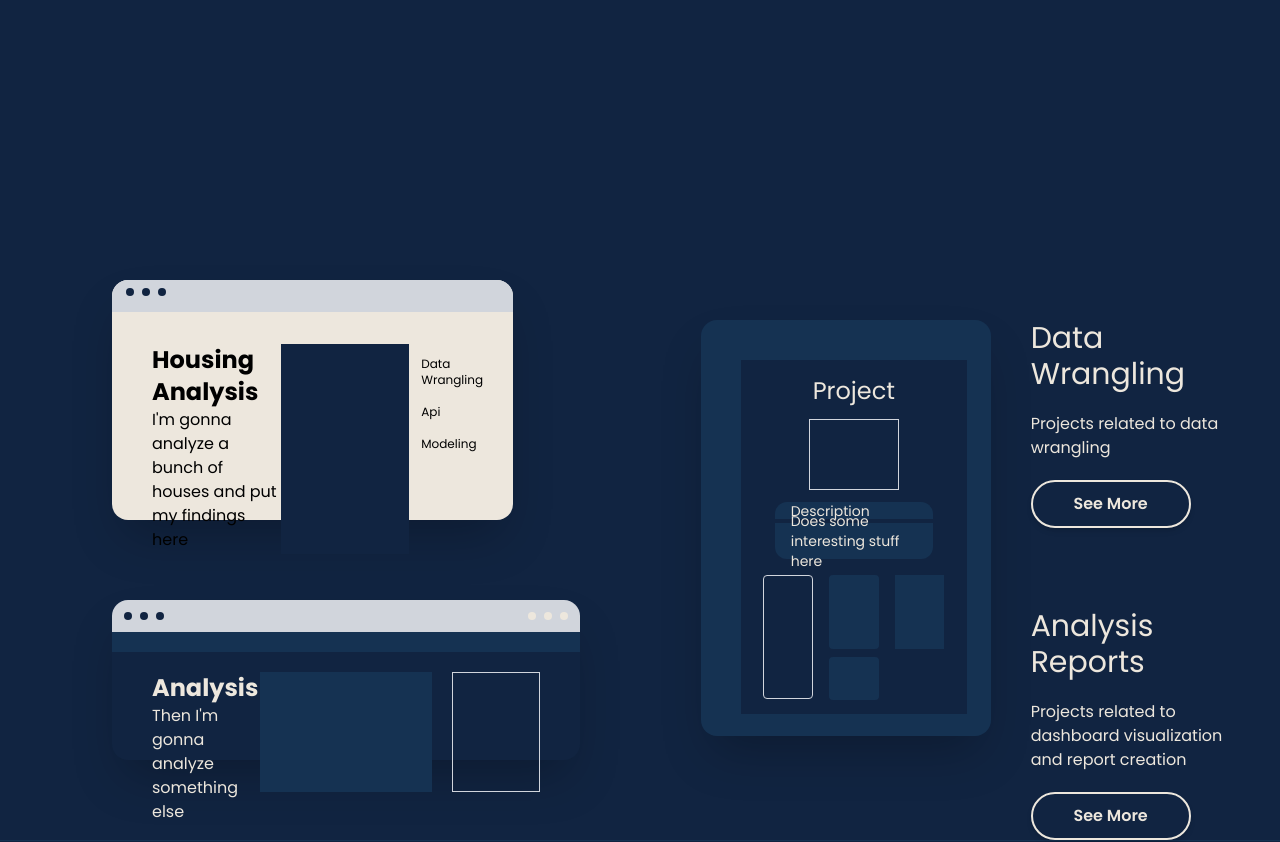
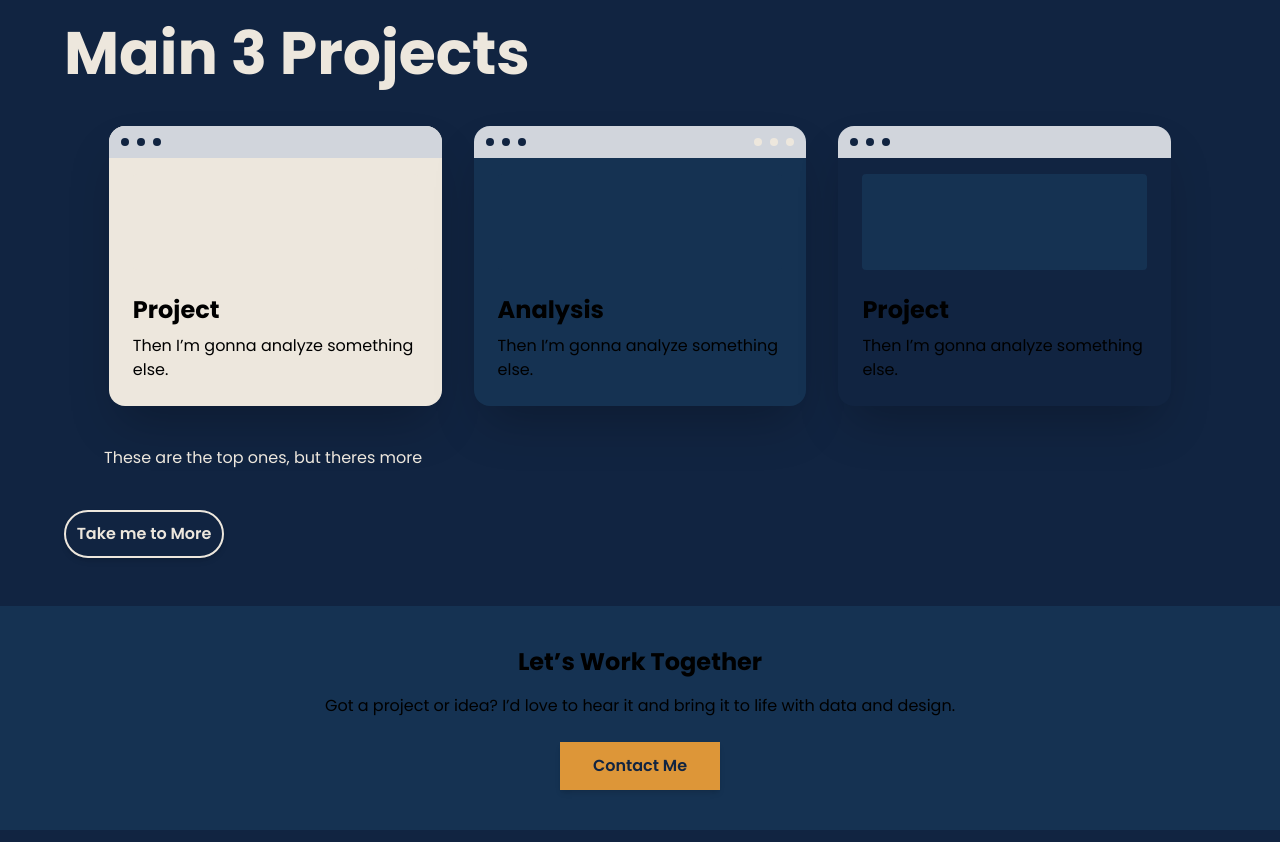
Before and after one commit to Rachalisda/personal-web, a Next.js app in the folder personal-web/: page / in a window 1280 px wide. Shown: the part 760-1602 px from the top of the page. Built offline with nearby package versions, Linux system fonts and the light colour scheme.

Commit message:
Homepage edits

```diff
--- a/personal-web/package.json
+++ b/personal-web/package.json
@@ -20,7 +20,7 @@
     "autoprefixer": "^10.4.21",
     "eslint": "^9",
     "eslint-config-next": "15.2.4",
-    "postcss": "^8.5.3",
-    "tailwindcss": "^4.0.17"
+    "postcss": "^8.5.4",
+    "tailwindcss": "^4.1.8"
   }
 }
--- a/personal-web/src/app/globals.css
+++ b/personal-web/src/app/globals.css
@@ -53,8 +53,9 @@ body {
 
 .container{
   width: 95%;
-  height: 80vh;
+
   margin: 0 auto;
+  padding:8;
   display: flex;
   align-items: flex-start;
   justify-content: left;
@@ -140,3 +141,22 @@ body {
 .fade-in.active {
   opacity: 1;
 }
+
+h1{
+  font-size: 3.75rem; /* Equivalent to Tailwind's text-6xl */
+  font-weight: bold;  /* Equivalent to font-bold */
+  color: var(--text-color); /* Assuming you've defined this custom property */
+  margin-bottom: 1.75rem; /* Approximation of Tailwind's mb-7 (28px) */
+  animation: fade-in 1s ease-in-out forwards;
+}/* Example fade-in animation */
+
+@keyframes fade-in {
+  from {
+    opacity: 0;
+    transform: translateY(20px);
+  }
+  to {
+    opacity: 1;
+    transform: translateY(0);
+  }
+}
--- a/personal-web/src/app/page.js
+++ b/personal-web/src/app/page.js
@@ -1,151 +1,110 @@
 import React from 'react';
 import Button from './styles/button';
-
-
+import Card from './styles/card';
 
 export default function Page() {
   return (
     <div className="page-style">
          <div className="bg-[var(--background)]">
-      <div className=" container">
-        <div className="text-left p-8 w-[500px] ">
-          <h1 className="fade-in active text-6xl font-bold text-[var(--text-color)] mb-7">
-           Love Data and Reports?
-          </h1>
-          <p className="text-lg text-[var(--text-color)] mb-25 relative">
+        {/* Container: sets up stacking for hero and content */}
+        <div className="container relative overflow-hidden md:overflow-visible mx-auto flex flex-col md:flex-row items-start min-h-[400px] md:min-h-auto">
+
+          {/* Main Content: above hero */}
+          <div className="relative z-10 p-8 w-full md:w-[5000px]">
+            <h1>Love Data and Reports?</h1>
+            <p className="text-lg text-[var(--text-color)] mb-6 relative">
               We have what you need. More content is coming soon.
-            {/* Underline element */}
-            <span className="absolute left-0 bottom-[-45px] w-[50%] h-[2px] bg-[var(--text-color)] opacity-50"></span>
+              <span className="absolute left-0 bottom-[-10px] w-[50%] h-[2px] bg-[var(--text-color)] opacity-50"></span>
             </p>
             <Button variant="primary">OK!</Button>
           </div>
 
-        {/* Hero Section */}
-        <div className="bg-[var(--foreground)]  h-[400px] mr-60 ml-20 p-10 rounded-lg shadow-lg flex-1 min-h-[300px]">
-          {/* Additional content goes here */}
-        </div>
-      </div>
-      </div>
-
-
-      {/* Next content */}
-      <div className='bg-[var(--background)]'>
-         <div className='bg-[var(--background)] container m-20'>
-
-          {/* project do-dads*/}
-          <div className='bg-[var(--background)] w-[55%] h-[100%] flex flex flex-col justify-center items-left'>
-              <div className='bg-[var(--text-color)] w-[60%] h-[45%] rounded-2xl m-20 shadow-2xl hover:shadow-2xl hover:scale-105 transition-all'>
-              <div className='bg-gray-300 h-8 rounded-t-2xl mb-4'>
-                <div className='flex space-x-2 ml-1.5'>
-                  <div className='w-2 h-2 rounded-full bg-[var(--background)] m-2'></div>
-                  <div className='w-2 h-2 rounded-full bg-[var(--background)] mr-2 mt-2'></div>
-                  <div className='w-2 h-2 rounded-full bg-[var(--background)] mt-2'></div>
-                </div>
-                <div className='m-10 flex flex-row'>
-                  <div className='flex flex-col w-[800px] h-[100%]'>
-                  <h1 className='font-bold text-2xl'>Housing Analysis</h1>
-                    <div >I'm gonna analyze a bunch of houses and put my findings here</div>
-                  </div>
-                <div className='bg-[var(--background)] w-[800px] h-[210px]'></div>
-                <div className='m-3 w-[40px] text-xs'>
-                  Data Wrangling<br></br><br></br>Api<br></br><br></br>Modeling
+       {/* Hero Section: behind content on small screens, floats right on md+ */}
+          <div className="absolute inset-0 z-0 h-[400px] w-full
+                          md:static md:inset-auto md:h-[400px] md:w-auto md:ml-20 md:mr-60">
+            <div className="bg-[var(--foreground)] h-full w-full p-10 rounded-lg shadow-lg">
+              {/* Hero content */}
             </div>
           </div>
 
         </div>
       </div>
 
-
-              <div className='bg-[var(--background)] w-[70%] h-[30%] rounded-2xl ml-20 mb-20 shadow-2xl hover:shadow-2xl hover:scale-105 transition-all'>
-              <div className='bg-gray-300 h-8 rounded-t-2xl'>
-              <div className='flex justify-between items-center h-full px-3'>
-                <div className='flex space-x-2'>
-                  <div className='w-2 h-2 rounded-full bg-[var(--background)]'></div>
-                  <div className='w-2 h-2 rounded-full bg-[var(--background)]'></div>
-                  <div className='w-2 h-2 rounded-full bg-[var(--background)]'></div>
+<section className="bg-[var(--background)] py-12 p-16">
+       <h1>
+        Main 3 Projects
+       </h1>
+        <div className="container mx-auto px-4">
+          <div className="flex flex-col space-y-8 md:flex-row md:space-y-0 md:space-x-8">
+            {/* Analysis card */}
+            <div className="w-full md:w-1/3 flex justify-center">
+              <Card
+                title="Project"
+                topBarLight={3}
+                topBarDark={3}
+                variant="light"
+                secondDots={false}
+                footer={
+                  <>
+                    <div className="bg-[var(--text-color)] flex-1 h-24 rounded" />
+                  </>
+                }
+              >
+                Then I’m gonna analyze something else.
+              </Card>
             </div>
 
-                <div className='flex space-x-2'>
-                  <div className='w-2 h-2 rounded-full bg-[var(--text-color)]'></div>
-                  <div className='w-2 h-2 rounded-full bg-[var(--text-color)]'></div>
-                  <div className='w-2 h-2 rounded-full bg-[var(--text-color)]'></div>
-                </div>
-              </div>
-              <div className='m-10 flex flex-row text-[var(--text-color)] h-[120px]'>
-                <div className='flex flex-col w-[500px] h-full justify-between'>
-                  <h1 className='font-bold text-2xl'>Analysis</h1>
-                  <div>Then I'm gonna analyze something else</div>
-                </div>
-
-                <div className='bg-[var(--foreground)] w-[800px] h-full mr-5'></div>
-
-                <div className=' w-[400px] border border-gray-300 h-full'></div>
-              </div>
-            </div>
-                <div className='bg-[var(--foreground)] h-5 mb-4'></div>
-              </div>
-
-            </div>
-
-            {/* The right-most do-dad*/}
-            <div className='bg-[var(--foreground)] w-[100%] h-[65%] mt-30 rounded-2xl shadow-2xl hover:shadow-2xl hover:scale-105 transition-all'>
-              <div className='bg-[var(--background)] w-[78%] h-[85%] m-10 flex justify-center items-center flex-col'>
-                <h1 className='text-[var(--text-color)] text-2xl mb-3'>Project</h1>
-                <div className='border border-gray-300 h-[20%] w-[40%]'></div>
-
-                <div className='bg-[var(--foreground)] rounded-t-xl h-[5%] w-[70%] mt-3 flex justify-center items-left flex-col'>
-                  <p className='m-4 text-sm text-[var(--text-color)]'>Description</p>
-                </div>
-
-                <div className='bg-[var(--foreground)] rounded-b-xl h-[10%] w-[70%] mt-1 flex justify-center items-left flex-col'>
-                  <p className='m-4 text-sm text-[var(--text-color)]'>Does some interesting stuff here</p>
-                </div>
-
-                <div className='mt-4 flex flex-row h-[35%] w-[80%]'>
-                  <div className='border border-gray-300 h-[full] w-[30%] rounded-sm'></div>
-                  <div className='h-[full] w-[30%] ml-4'>
-                     <div className=' bg-[var(--foreground)] h-[60%] w-full flex flex-col rounded-sm'></div>
-                     <div className=' mt-2 bg-[var(--foreground)] h-[35%] w-full flex flex-col rounded-sm'></div>
-                  </div>
-
-                  <div className='ml-4 bg-[var(--foreground)] rounded- h-[60%] w-[30%]'></div>
-                </div>
-
-              </div>
+             {/* Analysis card */}
+            <div className="w-full md:w-1/3 flex justify-center">
+              <Card
+                title="Analysis"
+                topBarLight={3}
+                topBarDark={3}
+                footer={
+                  <>
+                    <div className="bg-[var(--foreground)] flex-1 h-24 rounded" />
+                  </>
+                }
+              >
+                Then I’m gonna analyze something else.
+              </Card>
             </div>
 
 
 
-            <div className='bg-[var(--background)] w-[75%] ml-10 mt-30 text-[var(--text-color)] text-base'>
-              <h1 className=' text-3xl'>Data Wrangling</h1>
-              <p className='mt-5 mb-5'>Projects related to data wrangling</p>
-            <Button variant="secondary">See More</Button>
-
-            <h1 className=' text-3xl mt-20'>Analysis Reports</h1>
-              <p className='mt-5 mb-5'>Projects related to dashboard visualization and report creation</p>
-            <Button variant="secondary">See More</Button>
+             {/* Analysis card */}
+            <div className="w-full md:w-1/3 flex justify-center">
+              <Card
+                title="Project"
+                topBarLight={3}
+                topBarDark={3}
+                variant='dark'
+                secondDots={false}
+                footer={
+                  <>
+                    <div className="bg-[var(--foreground)] flex-1 h-24 rounded" />
+                  </>
+                }
+              >
+                Then I’m gonna analyze something else.
+              </Card>
             </div>
-
-
-
           </div>
 
         </div>
+        <p className="p-10 text-[var(--text-color)]">These are the top ones, but theres more</p>
+      <Button variant="secondary">Take me to More</Button>
+
+      </section>
 
      {/* Call to Action */}
-     <section className="text-center py-10 border-t border-[var(--foreground)]">
+     <section className="text-center py-10 bg-[var(--foreground)]">
         <h2 className="text-2xl font-bold mb-4">Let’s Work Together</h2>
         <p className="text-md mb-6">Got a project or idea? I’d love to hear it and bring it to life with data and design.</p>
-        <a
-          href="/contact"
-          className="inline-block bg-[var(--emphasis)] text-[var(--background)] px-6 py-3 rounded-full hover:bg-[var(--emphasis-shadow)] transition"
-        >
-          Contact Me
-        </a>
+
+        <Button variant="primary">Contact Me</Button>
+
       </section>
-
-
-
 
     </div>
 
--- /dev/null
+++ b/personal-web/src/app/styles/card.js
@@ -0,0 +1,67 @@
+// components/Card.jsx
+export default function Card({
+  title,
+  children,
+  footer,
+  topBarLight = 3,
+  topBarDark  = 3,
+  secondDots  = true,      // show second row of dots?
+  variant     = 'medium',  // 'light' | 'medium' | 'dark'
+  lightBg     = 'bg-[var(--text-color)]',
+  darkBg      = 'bg-[var(--background)]',
+  mediumBg    = 'bg-[var(--foreground)]',
+  className   = '',
+}) {
+  // map variant to background class
+  const bgMap = { light: lightBg, medium: mediumBg, dark: darkBg };
+  const bgClass = bgMap[variant] || bgMap.medium;
+
+  return (
+    <div
+      className={`
+        ${bgClass} rounded-2xl shadow-2xl
+        hover:scale-105 transition-transform w-full
+        ${className}
+      `}
+    >
+      {/* Top bar */}
+      <div className="bg-gray-300 h-8 rounded-t-2xl mb-4 flex justify-between items-center px-3">
+        {/* first row of dots */}
+        <div className="flex space-x-2">
+          {Array(topBarLight).fill().map((_, i) => (
+            <span
+              key={`l${i}`}
+              className="w-2 h-2 rounded-full bg-[var(--background)]"
+            />
+          ))}
+        </div>
+        {/* second row of dots */}
+        {secondDots && (
+          <div className="flex space-x-2">
+            {Array(topBarDark).fill().map((_, i) => (
+              <span
+                key={`d${i}`}
+                className="w-2 h-2 rounded-full bg-[var(--text-color)]"
+              />
+            ))}
+          </div>
+        )}
+      </div>
+
+      {/* Footer */}
+      {footer && (
+        <div className="flex space-x-4 mt-6 md:mt-0 px-6">
+          {footer}
+        </div>
+      )}
+
+      {/* Body */}
+      <div className="p-6 flex flex-col md:flex-row items-start md:items-center">
+        <div className="flex-1">
+          <h2 className="font-bold text-2xl mb-2">{title}</h2>
+          <div>{children}</div>
+        </div>
+      </div>
+    </div>
+  );
+}
--- /dev/null
+++ b/personal-web/src/app/styles/footer.js
@@ -0,0 +1,52 @@
+// components/Footer.jsx
+import Link from "next/link";
+
+export default function Footer() {
+  return (
+    <footer className="bg-gray-900 text-gray-300 py-8">
+      <div className="container mx-auto px-6 grid grid-cols-2 md:grid-cols-4 gap-6">
+        {/* Quick links */}
+        <div>
+          <h4 className="font-semibold mb-2">Site</h4>
+          <ul className="space-y-1">
+            <li><Link href="/">Home</Link></li>
+            <li><Link href="/about">About</Link></li>
+            <li><Link href="/projects">Projects</Link></li>
+            <li><Link href="/contact">Contact</Link></li>
+          </ul>
+        </div>
+
+        {/* Legal */}
+        <div>
+          <h4 className="font-semibold mb-2">Legal</h4>
+          <ul className="space-y-1">
+            <li><Link href="/privacy">Privacy Policy</Link></li>
+            <li><Link href="/terms">Terms of Service</Link></li>
+          </ul>
+        </div>
+
+        {/* Social */}
+        <div>
+          <h4 className="font-semibold mb-2">Social</h4>
+          <ul className="space-y-1">
+            <li><a href="https://twitter.com/yourhandle" target="_blank" rel="noopener">Twitter</a></li>
+            <li><a href="https://github.com/yourhandle"  target="_blank" rel="noopener">GitHub</a></li>
+          </ul>
+        </div>
+
+        {/* Contact */}
+        <div>
+          <h4 className="font-semibold mb-2">Contact</h4>
+          <p className="text-sm">
+            123 Main St.<br/>
+            Framingham, MA<br/>
+            <a href="mailto:hi@example.com">hi@example.com</a>
+          </p>
+        </div>
+      </div>
+      <div className="text-center text-sm text-gray-500 mt-6">
+        © {new Date().getFullYear()} Rachal’s Place. All rights reserved.
+      </div>
+    </footer>
+  );
+}
```
Also changed, not shown: personal-web/src/app/layout.js (+5 -2 lines), 1 other file (tests, documents, lock files or other folders). Lines whose indentation alone changed are shown as unchanged.
